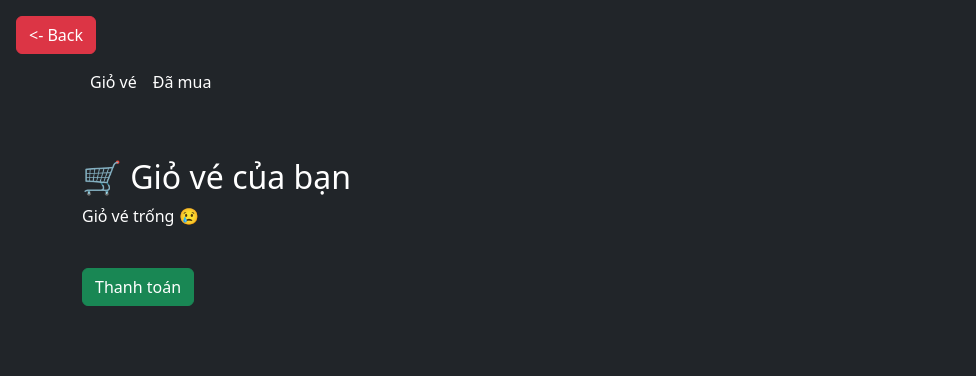
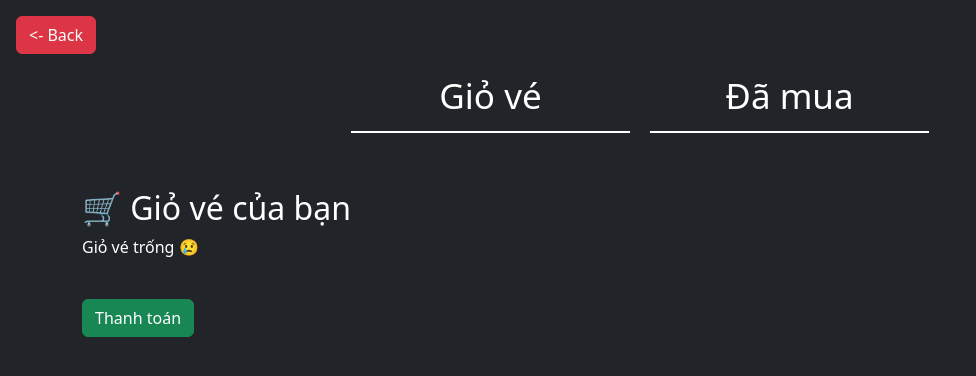
Before and after one commit to syhuyit/CineGo, a website: page pages/cart.html in a window 1280 px wide. Shown: the whole page, without its empty margins (0-976 px from the left). Drawn offline with nearby package versions, Linux system fonts and the light colour scheme.

Commit message:
commit cart

```diff
--- a/css/cart.css
+++ b/css/cart.css
@@ -1,3 +1,18 @@
+.nav-link {
+  color: white;
+  font-size: 35px;
+  border: 50%;
+  border-bottom: 2px solid white;
+  transition: 0.3s;
+}
+.nav-link:hover {
+  border-bottom: 2px solid red;
+  color: red;
+}
+.nav-item {
+  margin: 0 10px;
+}
+
 #cart-list img {
   object-fit: cover;
 }
--- a/pages/cart.html
+++ b/pages/cart.html
@@ -13,18 +13,19 @@
   <body class="bg-dark">
     <a href="./home.html" class="btn btn-danger ms-3 mt-3"><- Back</a>
 
-    <nav class="navbar navbar-expand-lg">
+    <nav class="navbar">
       <div class="container">
-        <div class="collapse navbar-collapse">
-          <ul class="navbar-nav me-auto text-center">
-            <li class="nav-item">
-              <a class="nav-link text-white" href="./cart.html">Giỏ vé</a>
-            </li>
-            <li class="nav-item">
-              <a class="nav-link text-white" href="./purchased.html">Đã mua</a>
-            </li>
-          </ul>
-        </div>
+        <ul
+          class="navbar-nav d-flex flex-row w-100 justify-content-center text-center"
+        >
+          <li class="nav-item w-25">
+            <a class="nav-link" href="./cart.html"> Giỏ vé </a>
+          </li>
+
+          <li class="nav-item w-25">
+            <a class="nav-link" href="./purchased.html"> Đã mua </a>
+          </li>
+        </ul>
       </div>
     </nav>
 
```
